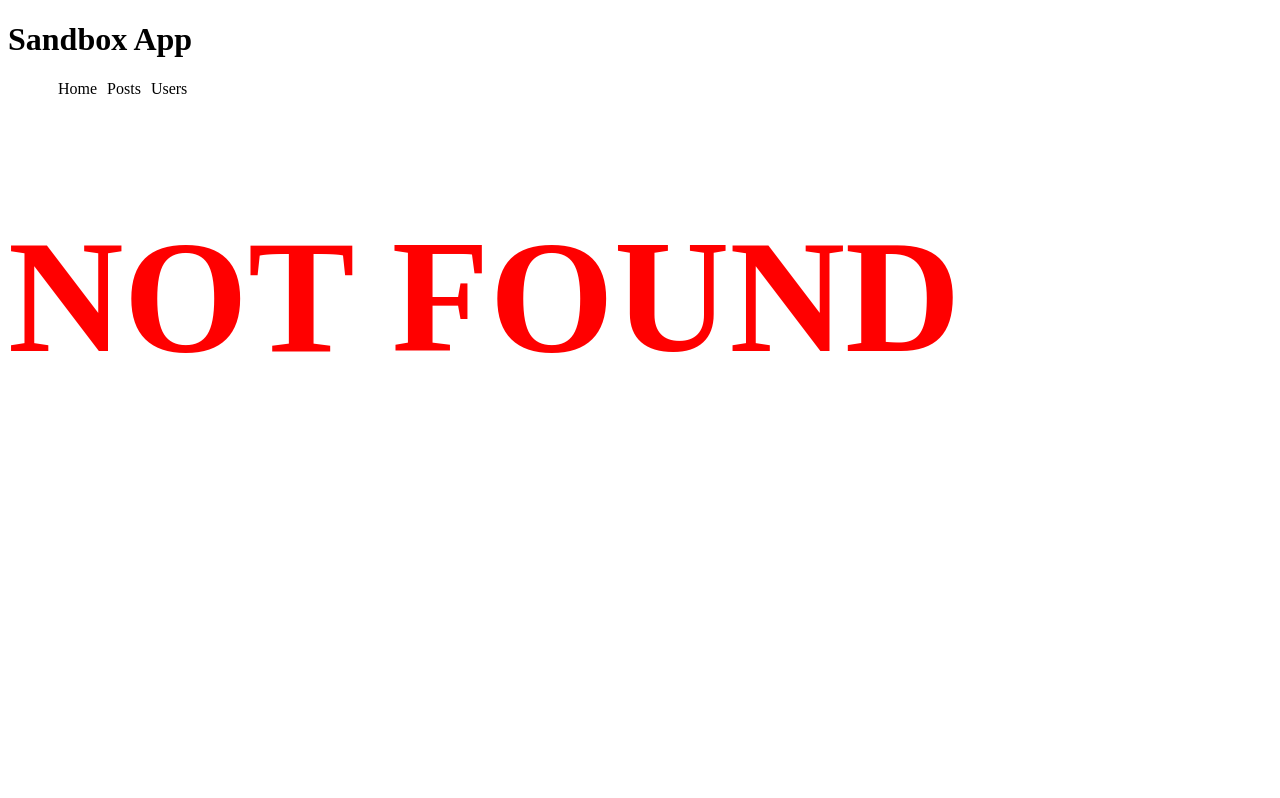
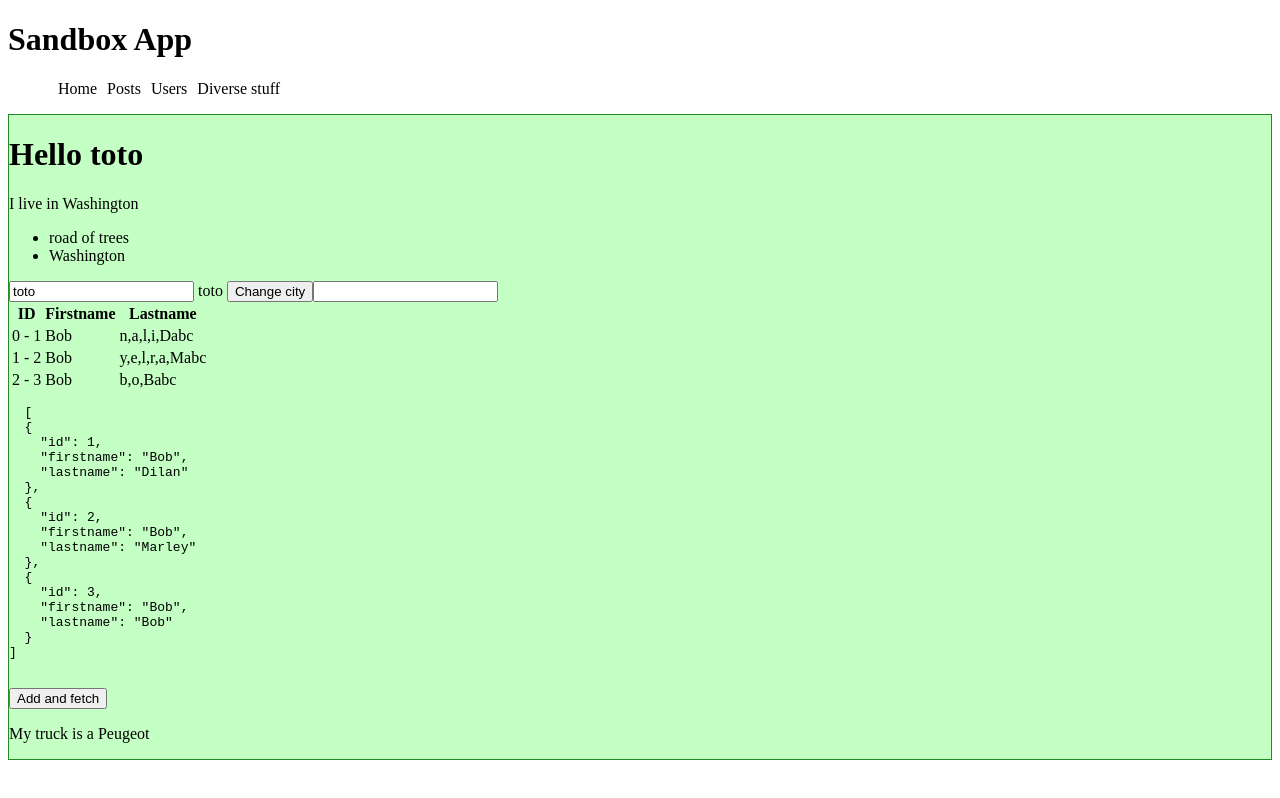
Before and after one commit to Spiff77/edc4itnovember, an Angular app: page /everything in a window 1280 px wide. Before the commit this address had no page. Built offline with nearby package versions, Linux system fonts and the light colour scheme.

Commit message:
pandora, :host, and so on

```diff
--- a/angular.json
+++ b/angular.json
@@ -7,7 +7,9 @@
       "projectType": "application",
       "schematics": {
         "@schematics/angular:component": {
-          "style": "scss"
+          "style": "scss",
+          "skipTests": true,
+          "displayBlock": true
         }
       },
       "root": "",
--- a/src/app/app-routing.module.ts
+++ b/src/app/app-routing.module.ts
@@ -5,11 +5,13 @@ import {PostListComponent} from './post-list/post-list.component';
 import {UserListComponent} from './user-list/user-list.component';
 import {HomeComponent} from './home/home.component';
 import {NotFoundComponent} from './not-found/not-found.component';
+import {PandoraBoxComponent} from './pandora-box/pandora-box.component';
 
 const routes: Routes = [
   {path: 'posts', component: PostListComponent},
   {path: '', redirectTo: '/home', pathMatch: 'full'},
   {path: 'users', component: UserListComponent},
+  {path: 'everything', component: PandoraBoxComponent},
   {path: 'home', component: HomeComponent},
   {path: '**', component: NotFoundComponent},
 ]
--- a/src/app/menu/menu.component.html
+++ b/src/app/menu/menu.component.html
@@ -2,4 +2,5 @@
   <li routerLink="/home">Home</li>
   <li routerLink="/posts">Posts</li>
   <li routerLink="/users">Users</li>
+  <li routerLink="/everything">Diverse stuff</li>
 </ul>
--- a/src/app/pandora-box/pandora-box.component.html
+++ b/src/app/pandora-box/pandora-box.component.html
@@ -1,7 +1,6 @@
  <h1>Hello {{name}}</h1>
   I live in  {{user.address?.city}}
 
-<img [src]="user.profilepicture">
 
   <ul [hidden]="isAdult()">
     <li>{{user?.address?.streetname}}</li>
--- a/src/app/pandora-box/pandora-box.component.scss
+++ b/src/app/pandora-box/pandora-box.component.scss
@@ -0,0 +1,5 @@
+:host{
+  border: 1px solid forestgreen;
+  background-color: #c4ffc4;
+  display: block;
+}
--- /dev/null
+++ b/src/app/random/random.component.html
@@ -0,0 +1 @@
+<p>random works!</p>
--- /dev/null
+++ b/src/app/random/random.component.scss
@@ -0,0 +1,3 @@
+:host {
+  display: block;
+}
```
Also changed, not shown: src/app/app.module.ts (+4 -3 lines), src/app/random.component.ts (added, +31 -0 lines), src/app/random/random.component.ts (added, +10 -0 lines). Lines whose indentation alone changed are shown as unchanged.
